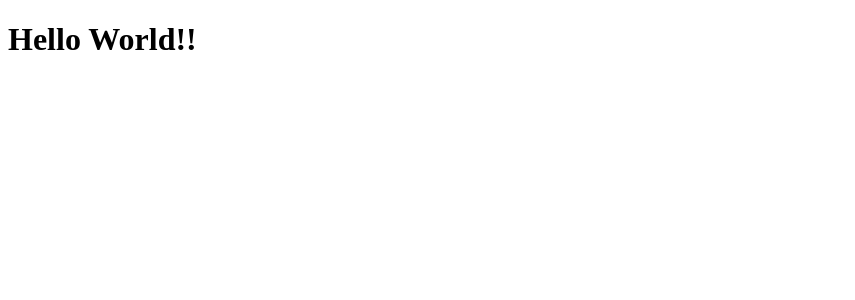
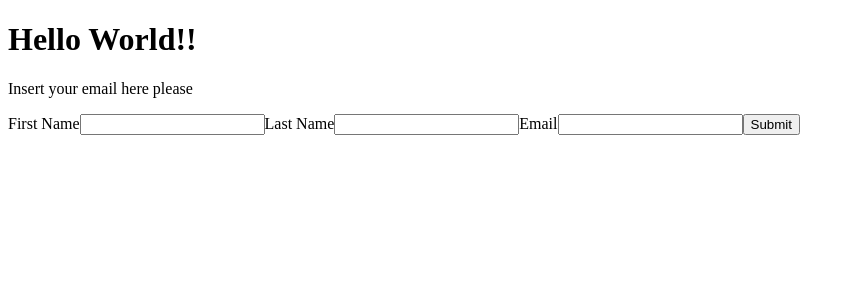
Before and after one commit to alexis-l8/NextJs_Express_Template, a Next.js app: page / in a window 1280 px wide. Shown: the top 300 px of the page, without its empty margins (0-855 px from the left). Built offline with nearby package versions, Linux system fonts and the light colour scheme.

Commit message:
start of test form

```diff
--- a/knexfile.js
+++ b/knexfile.js
@@ -7,11 +7,8 @@ const knexfile = {
     connection: process.env.DATABASE_URL,
     migrations: {
       directory: __dirname + '/db/migrations'
-    },
-    seeds: {
-      directory: __dirname + '/db/seeds/development'
     }
   }
 }
 
-module.exports = knexfile;
+module.exports = knexfile
--- a/package.json
+++ b/package.json
@@ -19,6 +19,7 @@
   "homepage": "https://github.com/alexis-l8/NextJs_Express_Template#readme",
   "dependencies": {
     "babel-plugin-styled-components": "^1.5.1",
+    "body-parser": "^1.18.2",
     "env2": "^2.2.0",
     "express": "^4.16.3",
     "knex": "^0.14.4",
--- a/pages/index.js
+++ b/pages/index.js
@@ -1,7 +1,18 @@
 const Index = () => (
-	<div>
-		<h1>Hello World!!</h1>
-	</div>
-);
+  <div>
+    <h1>Hello World!!</h1>
+    <p>Insert your email here please</p>
 
-export default Index;
+    <form action="/api/mailing-list" method="post">
+      First Name
+      <input type="text" name="first_name" />
+      Last Name
+      <input type="text" name="last_name" />
+      Email
+      <input type="text" name="email" />
+      <input type="submit" />
+    </form>
+  </div>
+)
+
+export default Index
```
Also changed, not shown: db/query/insertEmail.js (added, +8 -0 lines), server.js (+19 -10 lines).
